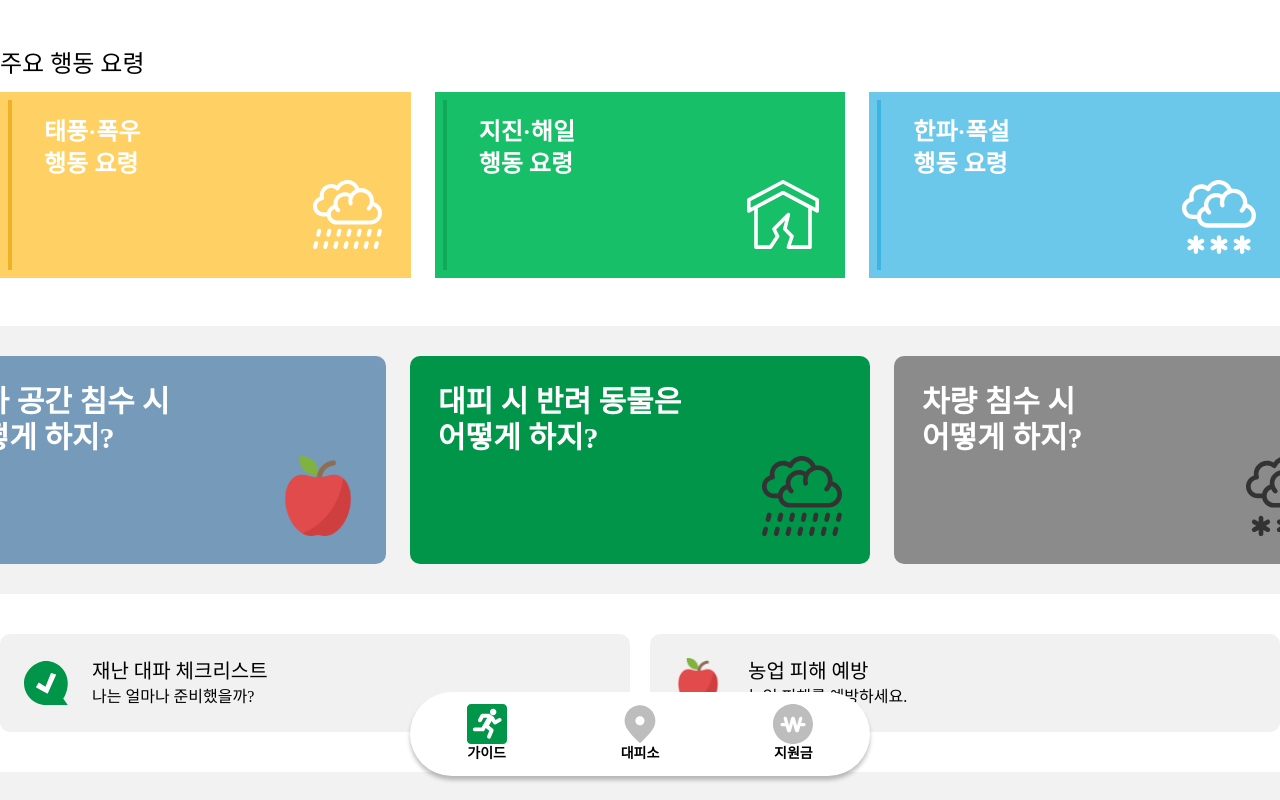
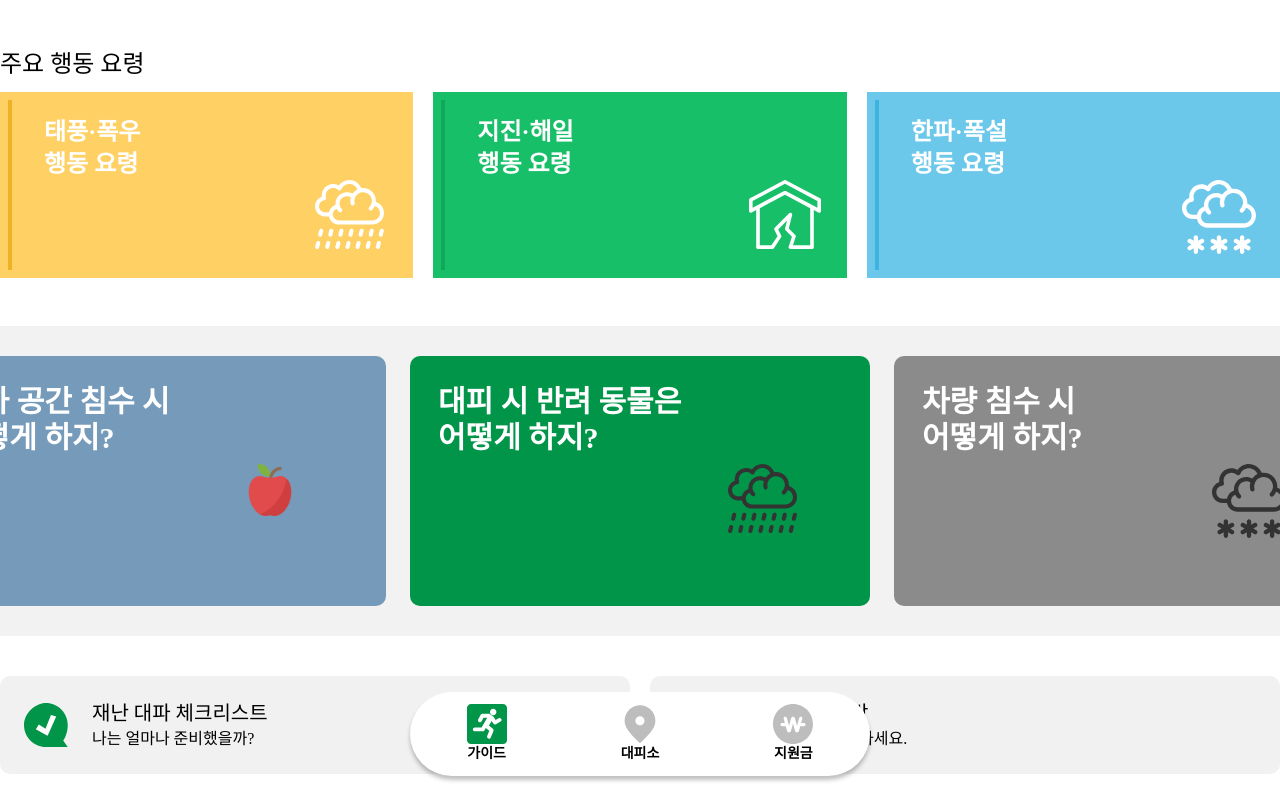
Before and after one commit to charade6/safetymap-nextjs, a Next.js app: page /guide in a window 1280 px wide. Shown: the top 800 px of the page. Built offline with nearby package versions, Linux system fonts and the light colour scheme; no server answers; a web font is replaced by a local one.

Commit message:
style: 스타일수정

```diff
--- a/components/BannerCarousel.tsx
+++ b/components/BannerCarousel.tsx
@@ -6,6 +6,7 @@ interface Contents {
   text: string;
   icon: string;
   link: string;
+  viewBox: string;
 }
 
 const BannerCarousel = ({ contents }: { contents: Contents[] }) => {
@@ -24,14 +25,17 @@ const BannerCarousel = ({ contents }: { contents: Contents[] }) => {
               target="_blank"
               rel="noopener noreferrer"
             >
-              <div className="flex flex-col p-7">
+              <div className="flex flex-col md:h-[250px] md:flex-row p-7 box-border">
                 <h1 className="text-xl font-bold text-white sm:text-2xl md:text-3xl">
                   {e.text}
                   <br />
                   어떻게 하지?
                 </h1>
-                {/* <Ico className="w-fit h-[80px] ml-auto" viewBox="0 0 52 52" /> */}
-                <ImportIcon icon={e.icon} className="ml-auto w-fit h-[80px]" />
+                <ImportIcon
+                  icon={e.icon}
+                  className="ml-auto mt-auto w-fit h-[114px]"
+                  viewBox={e.viewBox}
+                />
               </div>
             </a>
           );
--- a/components/BehiverBox.tsx
+++ b/components/BehiverBox.tsx
@@ -25,7 +25,7 @@ export default function BehaviorBox({
           <Link href={e.link} key={uuid()}>
             <a
               className={`flex w-1/3 hover:border-8 hover:bg-white group ${
-                contents.length - 1 === i ? '' : 'mr-2 sm:mr-4 md:mr-6 '
+                contents.length - 1 === i ? '' : 'mr-3 sm:mr-4 md:mr-5 '
               } ${colors[i].color1}`}
             >
               <div className="px-1 py-2 md:p-2">
```
